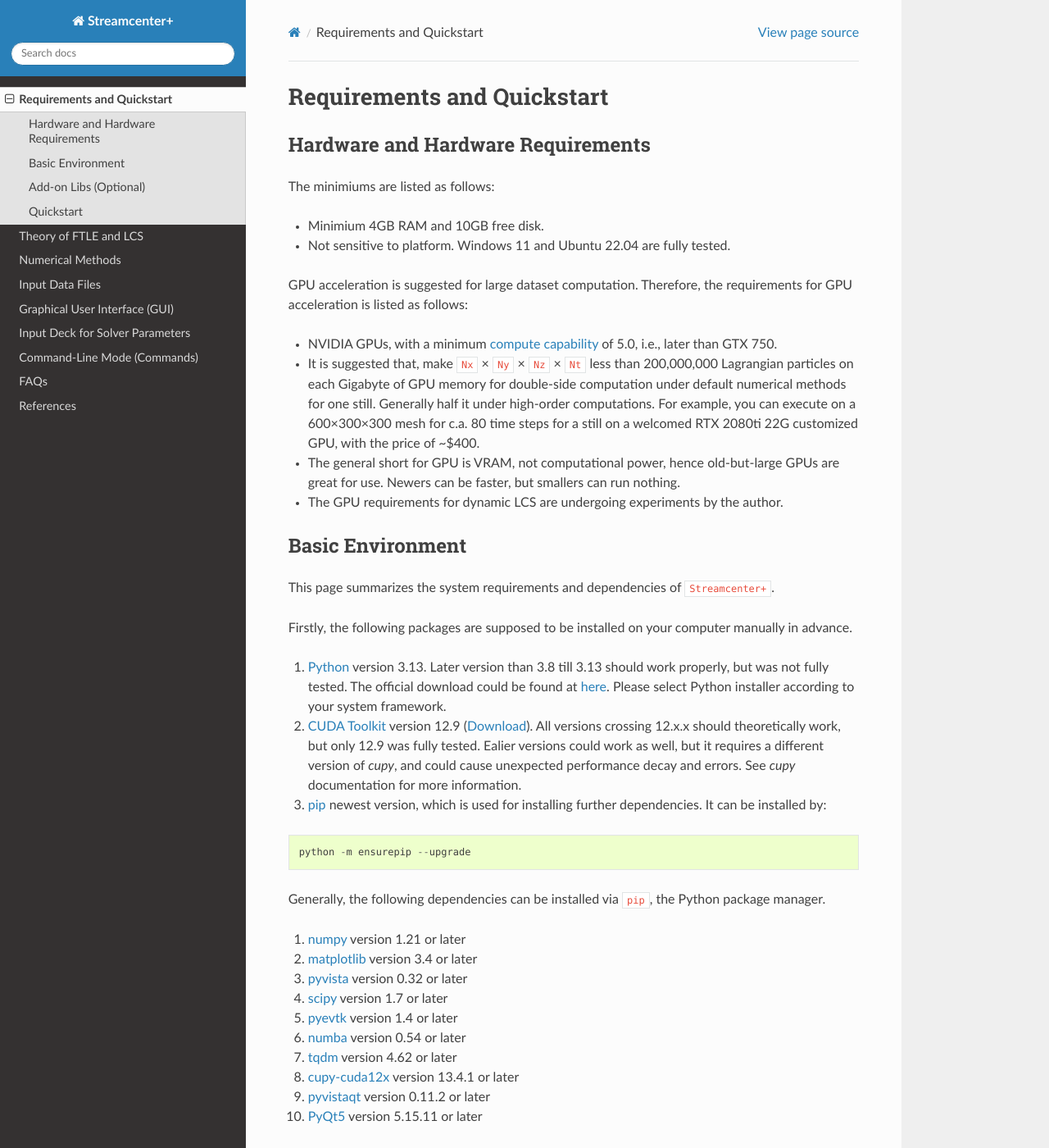
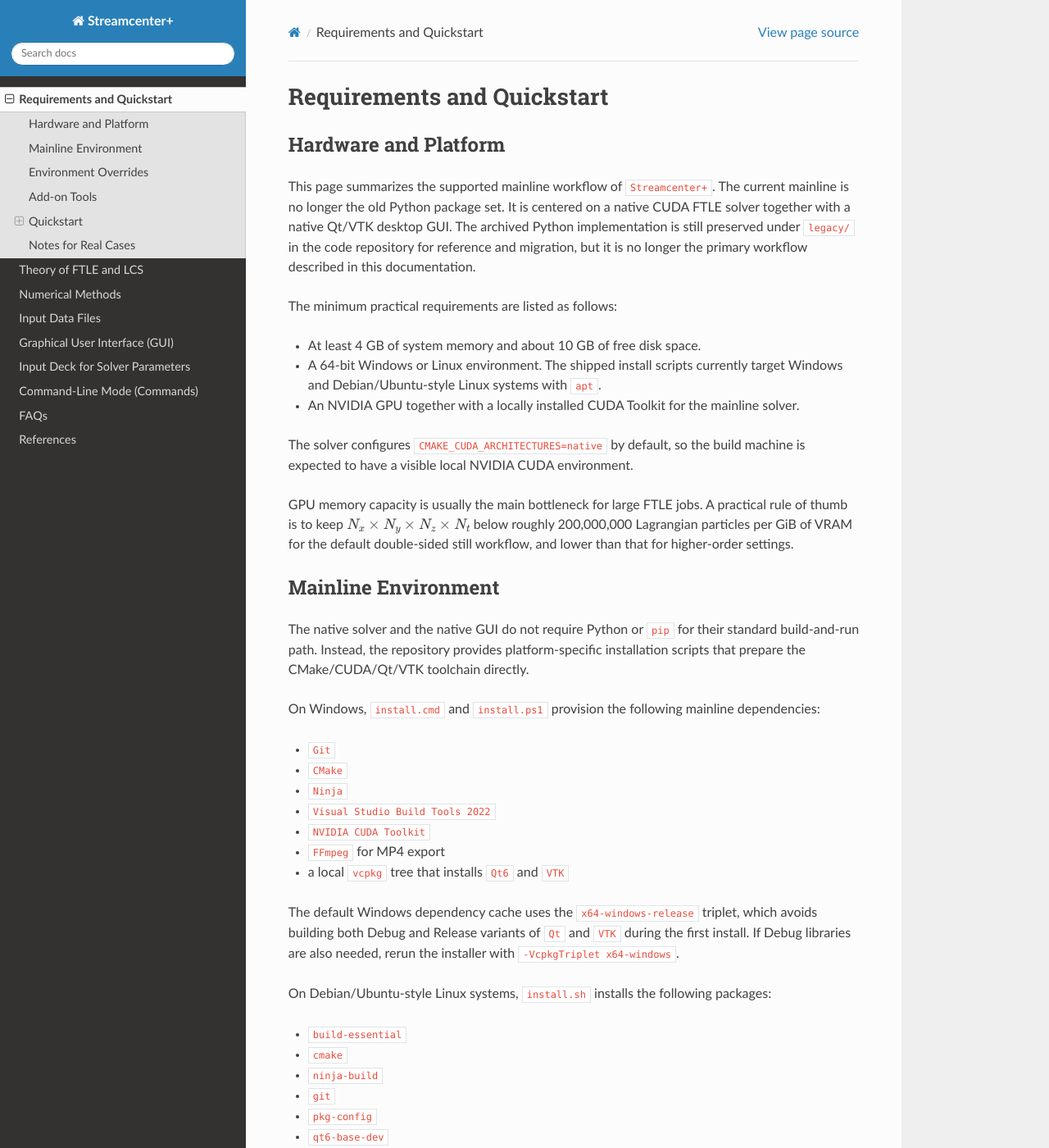
Before and after one commit to hweifluids/Py3DFTLE-Doc, a Sphinx documentation site: the page built from source/1_requirements.rst, in a window 1280 px wide and 1400 px high. Shown: the whole window at 82% size. Built offline with Sphinx 7.4.7 and the Read the Docs theme 3.1.0, drawn with Linux system fonts in a browser that asks for light colours; some of the changed text lies outside the part shown.

Commit message:
Update 1_requirements.rst

```diff
--- a/source/1_requirements.rst
+++ b/source/1_requirements.rst
@@ -3,69 +3,203 @@
 Requirements and Quickstart
 ===========================
 
-Hardware and Hardware Requirements
-----------------------------------
+Hardware and Platform
+---------------------
 
-The minimiums are listed as follows:
+This page summarizes the supported mainline workflow of ``Streamcenter+``.
+The current mainline is no longer the old Python package set. It is centered on a
+native CUDA FTLE solver together with a native Qt/VTK desktop GUI.
+The archived Python implementation is still preserved under ``legacy/`` in the code
+repository for reference and migration, but it is no longer the primary workflow
+described in this documentation.
 
-* Minimium 4GB RAM and 10GB free disk.
-* Not sensitive to platform. Windows 11 and Ubuntu 22.04 are fully tested.
+The minimum practical requirements are listed as follows:
 
-GPU acceleration is suggested for large dataset computation. Therefore, the requirements for GPU acceleration is listed as follows:
+* At least 4 GB of system memory and about 10 GB of free disk space.
+* A 64-bit Windows or Linux environment. The shipped install scripts currently target
+  Windows and Debian/Ubuntu-style Linux systems with ``apt``.
+* An NVIDIA GPU together with a locally installed CUDA Toolkit for the mainline solver.
 
-* NVIDIA GPUs, with a minimum `compute capability <https://developer.nvidia.com/cuda-gpus>`__ of 5.0, i.e., later than GTX 750.
-* It is suggested that, make ``Nx`` × ``Ny`` × ``Nz`` × ``Nt`` less than 200,000,000 Lagrangian particles on each Gigabyte of GPU memory for double-side computation under default numerical methods for one still. Generally half it under high-order computations. For example, you can execute on a 600×300×300 mesh for c.a. 80 time steps for a still on a welcomed RTX 2080ti 22G customized GPU, with the price of ~$400.
-* The general short for GPU is VRAM, not computational power, hence old-but-large GPUs are great for use. Newers can be faster, but smallers can run nothing.
-* The GPU requirements for dynamic LCS are undergoing experiments by the author.
+The solver configures ``CMAKE_CUDA_ARCHITECTURES=native`` by default, so the build
+machine is expected to have a visible local NVIDIA CUDA environment.
+
+GPU memory capacity is usually the main bottleneck for large FTLE jobs.
+A practical rule of thumb is to keep
+:math:`N_x \times N_y \times N_z \times N_t`
+below roughly 200,000,000 Lagrangian particles per GiB of VRAM for the default
+double-sided still workflow, and lower than that for higher-order settings.
 
 
-Basic Environment
------------------
+Mainline Environment
+--------------------
 
-This page summarizes the system requirements and dependencies of ``Streamcenter+``.
+The native solver and the native GUI do not require Python or ``pip`` for their
+standard build-and-run path.
+Instead, the repository provides platform-specific installation scripts that prepare
+the CMake/CUDA/Qt/VTK toolchain directly.
 
-Firstly, the following packages are supposed to be installed on your computer manually in advance.
+On Windows, ``install.cmd`` and ``install.ps1`` provision the following mainline
+dependencies:
 
-1. `Python <https://www.python.org/>`__ version 3.13. Later version than 3.8 till 3.13 should work properly, but was not fully tested. The official download could be found at `here <https://www.python.org/downloads/release/python-3130/?featured_on=pythonbytes>`__. Please select Python installer according to your system framework.
-2. `CUDA Toolkit <https://developer.nvidia.com/cuda-toolkit>`__ version 12.9 (`Download <https://developer.nvidia.com/cuda-toolkit-archive>`__). All versions crossing 12.x.x should theoretically work, but only 12.9 was fully tested. Ealier versions could work as well, but it requires a different version of `cupy`, and could cause unexpected performance decay and errors. See `cupy` documentation for more information.
-3. `pip <https://pypi.org/project/pip/>`__ newest version, which is used for installing further dependencies. It can be installed by:
+* ``Git``
+* ``CMake``
+* ``Ninja``
+* ``Visual Studio Build Tools 2022``
+* ``NVIDIA CUDA Toolkit``
+* ``FFmpeg`` for MP4 export
+* a local ``vcpkg`` tree that installs ``Qt6`` and ``VTK``
 
-.. code-block::
+The default Windows dependency cache uses the ``x64-windows-release`` triplet, which
+avoids building both Debug and Release variants of ``Qt`` and ``VTK`` during the first
+install.
+If Debug libraries are also needed, rerun the installer with
+``-VcpkgTriplet x64-windows``.
 
-  python -m ensurepip --upgrade
+On Debian/Ubuntu-style Linux systems, ``install.sh`` installs the following packages:
 
-Generally, the following dependencies can be installed via ``pip``, the Python package manager.
+* ``build-essential``
+* ``cmake``
+* ``ninja-build``
+* ``git``
+* ``pkg-config``
+* ``qt6-base-dev``
+* ``qt6-base-dev-tools``
+* ``qt6-tools-dev``
+* ``libvtk9-dev``
+* ``libvtk9-qt-dev``
+* ``ffmpeg`` by default
+* ``nvidia-cuda-toolkit`` by default
 
-1. `numpy <https://numpy.org>`__ version 1.21 or later
-2. `matplotlib <https://matplotlib.org>`__ version 3.4 or later
-3. `pyvista <https://pyvista.org>`__ version 0.32 or later
-4. `scipy <https://scipy.org>`__ version 1.7 or later
-5. `pyevtk <https://github.com/paulo-herrera/PyEVTK>`__ version 1.4 or later
-6. `numba <https://numba.pydata.org>`__ version 0.54 or later
-7. `tqdm <https://tqdm.github.io>`__ version 4.62 or later
-8. `cupy-cuda12x <https://pypi.org/project/cupy-cuda12x/>`__ version 13.4.1 or later
-9. `pyvistaqt <https://github.com/pyvista/pyvistaqt>`__ version 0.11.2 or later
-10. `PyQt5 <https://riverbankcomputing.com/software/pyqt/intro>`__ version 5.15.11 or later
-
-You can install them after installing ``pip`` by:
-
-.. code-block::
-
-  pip install -r ./requirements.txt
-
-When it does not work, consider if your current dir is incorrect. It should be run from the project root of ``Streamcenter+`` when undergoing configurations and under :ref:`command-line <command>` mode. Please feel free about such thing under GUI mode.
+When ``nvcc`` is found on Linux, the installer also records
+``STREAMCENTERPLUS_CUDA_ROOT`` under
+``~/.config/streamcenterplus/env.sh`` for later builds.
 
 
-Add-on Libs (Optional)
-----------------------
+Environment Overrides
+---------------------
 
-**1. ParaView** is a powerful beloved open-source visualization platform based on *vtk* that can be used to visualize the results of 3D FTLE computations. We also integrated the ParaView entrance into our GUI, so you can directly open ParaView from it.
-The ParaView installation-free package (v6.0) can be downloaded from `official <https://www.paraview.org/paraview-downloads/download.php?submit=Download&version=v6.0&type=binary&os=Windows&downloadFile=ParaView-6.0.0-RC1-MPI-Windows-Python3.12-msvc2017-AMD64.zip>`__.
-For already-installed ParaView, set environment variable ``PARAVIEW_PATH`` pointing to the root dir of ParaView to enable integration from GUI of ``Streamcenter+``.
+If your toolchain is installed outside the default locations, the build scripts
+understand the following environment variables:
+
+* ``STREAMCENTERPLUS_VCPKG_ROOT``
+* ``STREAMCENTERPLUS_VCPKG_TRIPLET``
+* ``STREAMCENTERPLUS_QT_ROOT``
+* ``STREAMCENTERPLUS_VTK_ROOT``
+* ``STREAMCENTERPLUS_CUDA_ROOT``
+
+For migration convenience, the renamed build scripts still accept the legacy
+``PY3DFTLE_*`` environment variables as fallback inputs.
+
+
+Add-on Tools
+------------
+
+* **ParaView**
+  ParaView remains a convenient external viewer for inspecting ``.vts`` and ``.pvd``
+  outputs generated by the native solver.
+  It is optional, because the native GUI already provides an embedded VTK viewer, but
+  it is still useful for post-processing and larger inspection tasks.
+
+* **FFmpeg**
+  ``ffmpeg`` is required if you want to export MP4 animations from the GUI.
+  It is optional for plain solving, parameter editing, and static visualization.
+
+* **PowerShell on Linux**
+  ``pwsh`` is optional on Linux.
+  It is only needed if you want to use the same ``run.ps1`` wrappers shipped for the
+  Windows workflow. Otherwise the built GUI or solver binaries can be launched directly
+  from their build folders.
+
 
 Quickstart
------------------
+----------
 
-After configurations of environment, you can run a very first demo to test the environment as well as the code, and learn how to use this toolbox for your own data towards new insights.
-An computation example coming with a set of our in-house downscaled Direct Navier-Stokes Simulation (DNS) data is provided, including :math:
-The dataset can be downloaded from `here <https://noting.noting>`__, and the case descriptions can be referred to paper ``I.P.``.
+The steps below follow the current native mainline repository layout.
+They use the top-level install and build entry points and then launch the GUI or solver
+through the maintained wrapper scripts.
+
+Windows
+~~~~~~~
+
+Install the required toolchain and cache the GUI dependencies:
+
+.. code-block:: powershell
+
+   .\install.cmd
+
+If you need advanced flags, call the PowerShell entry directly instead:
+
+.. code-block:: powershell
+
+   .\install.ps1
+
+If Debug variants of ``Qt`` and ``VTK`` are needed as well, use:
+
+.. code-block:: powershell
+
+   .\install.ps1 -VcpkgTriplet x64-windows
+
+Build both the native CUDA solver and the native GUI:
+
+.. code-block:: powershell
+
+   .\build.ps1 -NonInteractive
+
+Run the GUI:
+
+.. code-block:: powershell
+
+   .\GUI\V2603\run.ps1
+
+Optionally run the bundled solver smoke test directly:
+
+.. code-block:: powershell
+
+   .\CUDAsolvers\V2603\run.ps1 --par .\CUDAsolvers\V2603\tools\regression_small.par
+
+
+Linux (Debian/Ubuntu)
+~~~~~~~~~~~~~~~~~~~~~
+
+Install the build dependencies:
+
+.. code-block:: bash
+
+   bash ./install.sh
+
+Build both the solver and the GUI:
+
+.. code-block:: bash
+
+   bash ./build.sh --all
+
+Run the GUI.
+If PowerShell is available, the wrapper is:
+
+.. code-block:: bash
+
+   pwsh ./GUI/V2603/run.ps1
+
+Otherwise, launch the generated GUI binary directly from ``GUI/V2603/build/``.
+
+Optionally run the bundled solver smoke test.
+With PowerShell:
+
+.. code-block:: bash
+
+   pwsh ./CUDAsolvers/V2603/run.ps1 --par ./CUDAsolvers/V2603/tools/regression_small.par
+
+Without PowerShell, launch the built solver binary directly from
+``CUDAsolvers/V2603/out/build/``.
+
+
+Notes for Real Cases
+--------------------
+
+The mainline GUI always launches the native CUDA solver. There is no longer a
+Python/native backend selector in the supported workflow.
+
+The parameter format remains ``.par``-based.
+When preparing your own cases, update entries such as ``vtk_folder`` and
+``output_dir`` so that they point to locations that actually exist on your machine.
+The native parser reads those paths literally.
```
